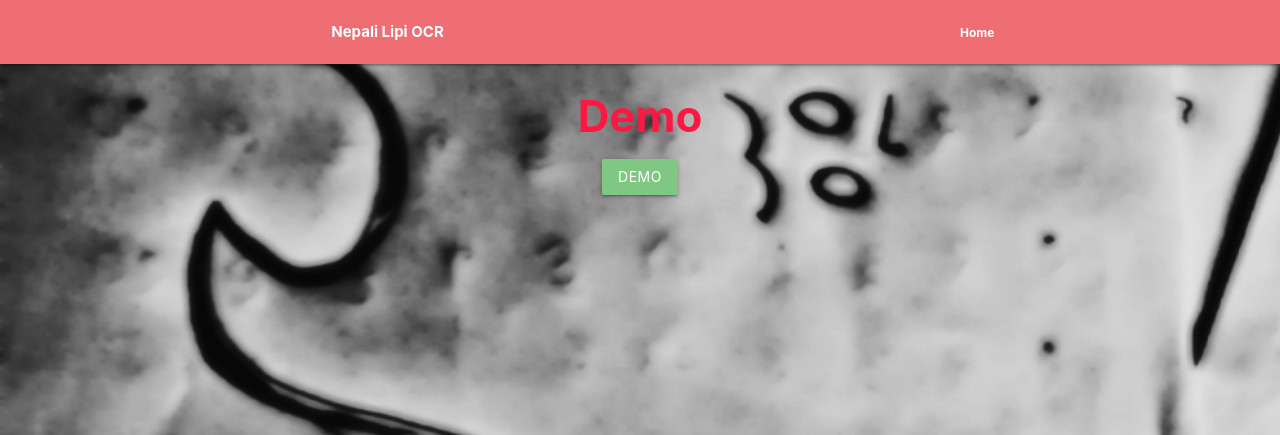
After one commit to Rashik-raj/majorProject, a Django app: page /demo/ in a window 1280 px wide. The commit adds this page. Shown: the top 435 px of the page. Run offline with Django 3.2, Linux system fonts and the light colour scheme.

Commit message:
demo is setup

```diff
--- /dev/null
+++ b/demo/admin.py
@@ -0,0 +1,3 @@
+from django.contrib import admin
+
+# Register your models here.
--- /dev/null
+++ b/demo/apps.py
@@ -0,0 +1,5 @@
+from django.apps import AppConfig
+
+
+class DemoConfig(AppConfig):
+    name = 'demo'
--- /dev/null
+++ b/demo/models.py
@@ -0,0 +1,3 @@
+from django.db import models
+
+# Create your models here.
--- /dev/null
+++ b/demo/tests.py
@@ -0,0 +1,3 @@
+from django.test import TestCase
+
+# Create your tests here.
--- /dev/null
+++ b/demo/urls.py
@@ -0,0 +1,7 @@
+from django.urls import path
+from . import views
+
+urlpatterns = [
+    path('', views.index, name='demo'),
+    path('demo-in-action/', views.demo_in_action, name='demo-in-action'),
+]
--- /dev/null
+++ b/demo/views.py
@@ -0,0 +1,12 @@
+from django.shortcuts import render, redirect
+from django.contrib import messages
+from .image_processing import image_preprocessing
+
+# Create your views here.
+def index(request):
+    return render(request,'demo.htm')
+
+def demo_in_action(request):
+    image_preprocessing()
+    messages.success(request, 'Image Processing has been success!')
+    return redirect('demo')
--- a/recognizeMe/urls.py
+++ b/recognizeMe/urls.py
@@ -4,5 +4,6 @@ from django.urls import path, include
 urlpatterns = [
     path('admin/', admin.site.urls),
     path('', include('home.urls')),
+    path('demo/', include('demo.urls')),
     path('result/',include('result.urls')),
 ]
--- /dev/null
+++ b/templates/demo.htm
@@ -0,0 +1,41 @@
+{% extends "base.htm" %}
+{% load static %}
+
+{% block style %}
+<link rel="stylesheet" href="{% static 'css/layout.css' %}"/>
+{% endblock style %}
+
+{% block nav_extend %}
+  <!-- Switch -->
+  <div class="switch left">
+    <label>
+      <span class="white-text text-darken-3" style="margin-right: 15px;"><a href="{% url 'home' %}"><b>Home</b></a></span>
+    </label>
+  </div>
+{% endblock nav_extend %}
+
+{% block content %}
+  <div class="red-text text-accent-3">
+      <div class="message blue-text text-accent-3 center-align">
+        {% if messages %}
+            <ul class="messages">
+            {% for message in messages %}
+                <div class="card-panel green lighten-2">
+                <b>{{message}}</b>
+                </div>
+            {% endfor %}
+            </ul>
+        {% endif %}
+      </div>
+      <h3 class="center-align"><b>Demo</b></h3>
+      <div class="row">
+        <div class="col s8 offset-s2 center-align">
+          <a href="{% url 'demo-in-action' %}"><button id='demo' class="btn waves-effect waves-light green lighten-2">Demo</button></a>
+        </div>
+      </div>
+  </div>
+{% endblock content %}
+
+{% block script %}
+<script src="{% static 'js/custom.js' %}"></script>
+{% endblock script %}
--- a/templates/home.htm
+++ b/templates/home.htm
@@ -9,6 +9,7 @@
   <!-- Switch -->
   <div class="switch left">
     <label>
+      <span class="white-text text-darken-3" style="margin-right: 15px;"><a href="{% url 'demo' %}"><b>Demo</b></a></span>
         <span class="white-text text-darken-3"><b>Canvas</b></span>
             <input type="checkbox" class="switch-toggle">
             <span class="lever"></span>
@@ -25,7 +26,7 @@
         <canvas id="canvas"></canvas>
         <br>
         <button id='clear' class="btn waves-effect waves-light red lighten-2">Clear</button>
-          <button id='save_button' class="btn waves-effect waves-light"><a id='save'class="white-text">Save</a></button>
+        <button id='save_button' class="btn waves-effect waves-light"><a id='save' class="white-text">Save</a></button>
       </div>
     </div>
   </div>
```
Also changed, not shown: demo/image_processing.py (added, +88 -0 lines), demo/__init__.py (added), demo/migrations/__init__.py (added), 1 other file. Lines whose indentation alone changed are shown as unchanged.
